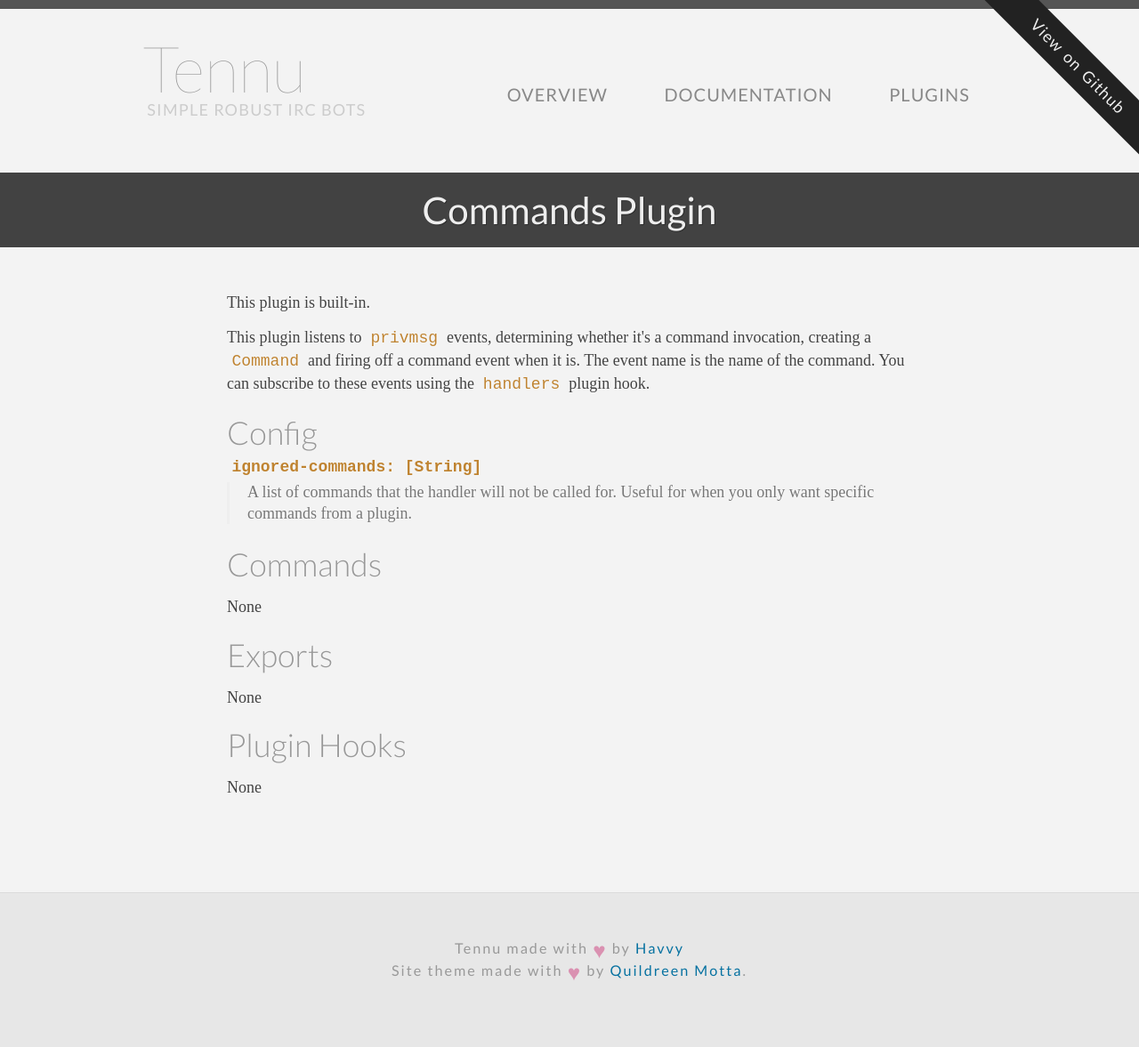
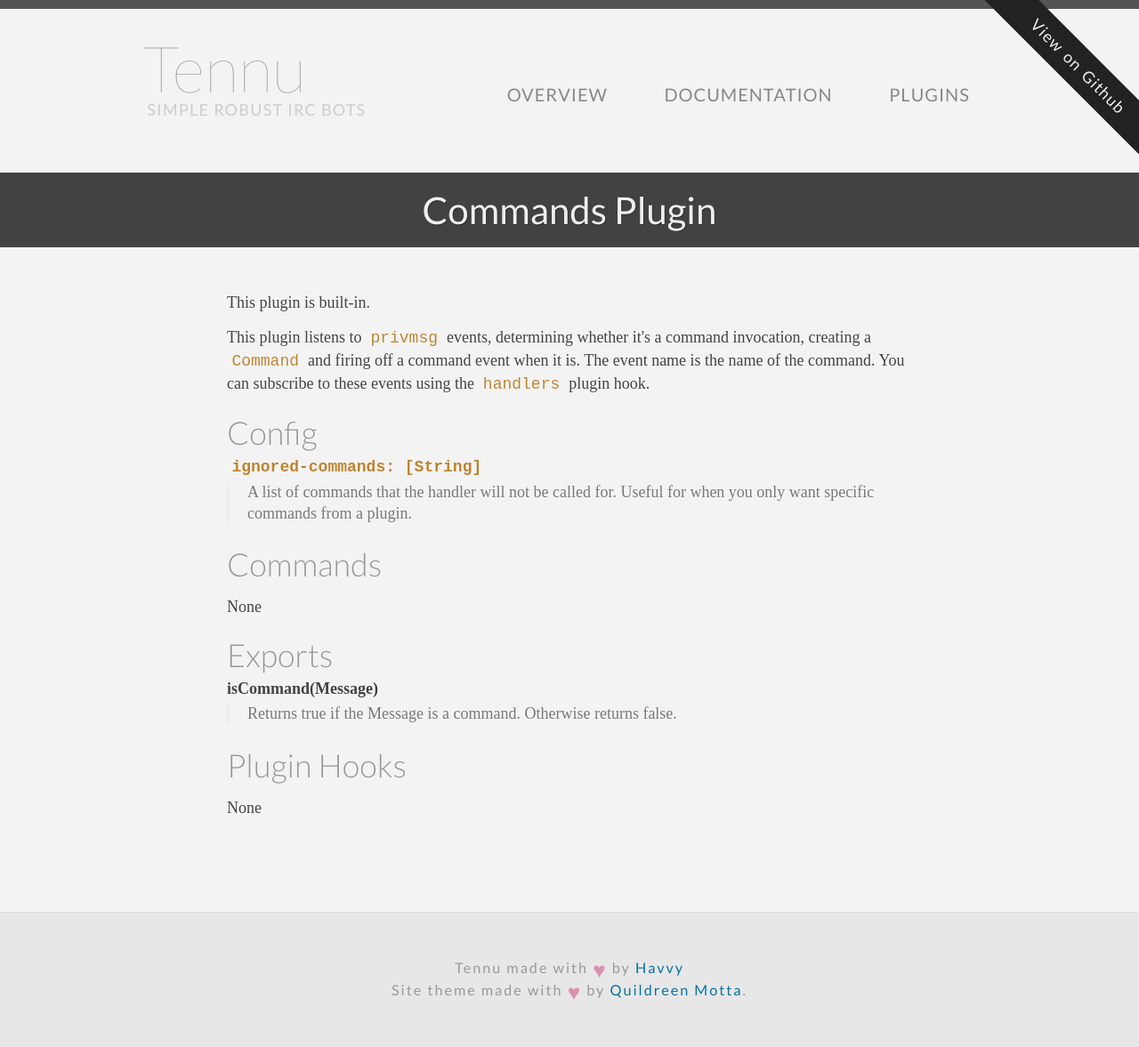
Before and after one commit to Tennu/tennu.github.io, a Jekyll site: the page built from plugins/commands.html, in a window 1280 px wide. Shown: the whole page at 89% size. Built offline with Jekyll 4.4.1, drawn with Linux system fonts in a browser that asks for light colours; some web fonts are replaced; before the commit the page ends 1155 px from its top, so only the background shows below that.

Commit message:
Document PluginCommands.exports.isCommand

```diff
--- a/plugins/commands.html
+++ b/plugins/commands.html
@@ -20,7 +20,10 @@
 
 <h3>Exports</h3>
 
-<p class="none">None</p>
+<dl>
+    <dt>isCommand(Message)</dt>
+    <dd>Returns true if the Message is a command. Otherwise returns false.</dd>
+</dl>
 
 <h3>Plugin Hooks</h3>
 
```
